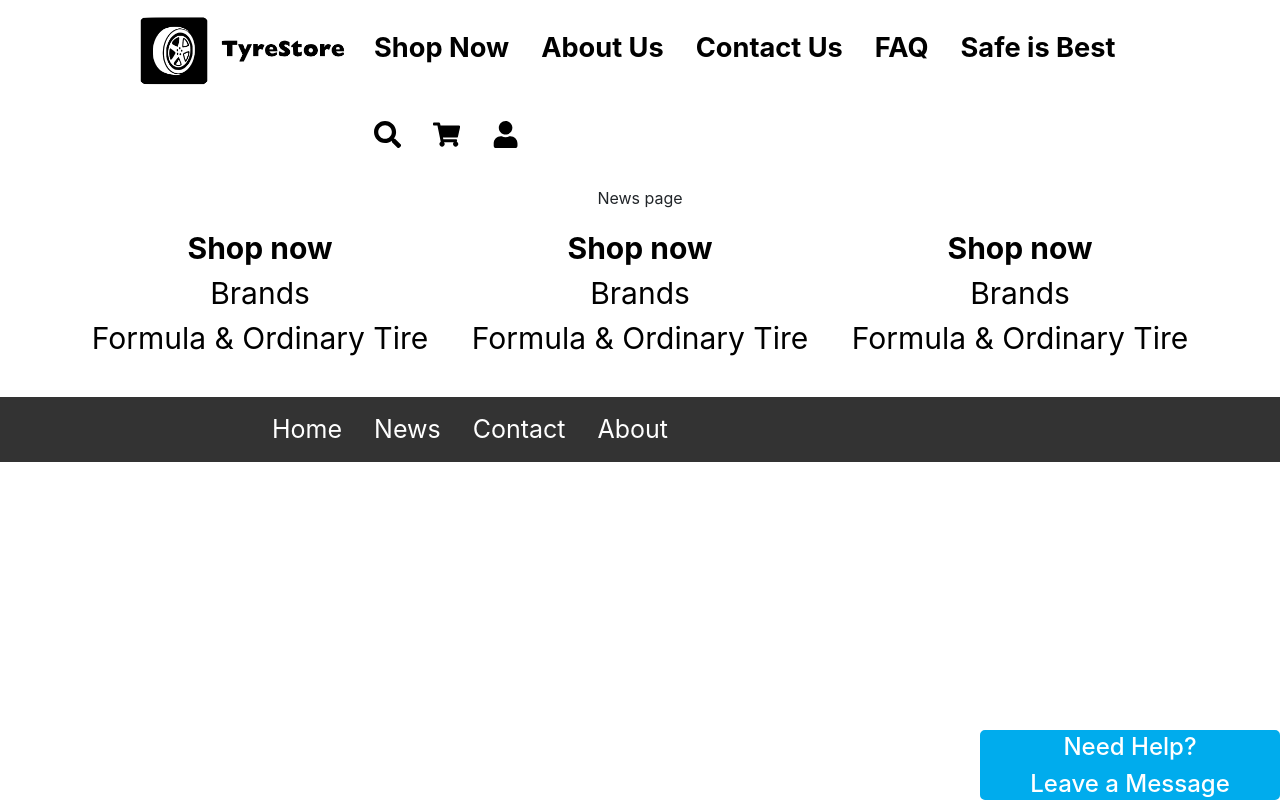
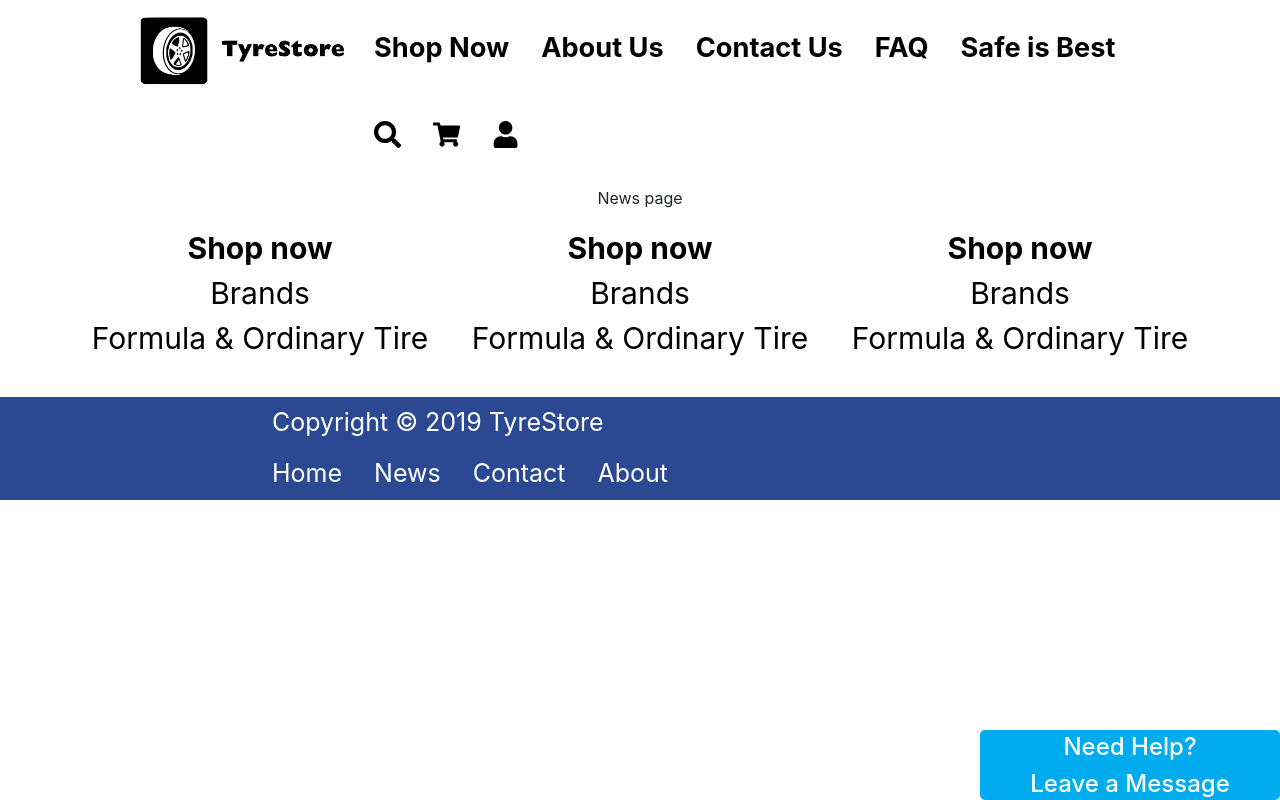
Before and after one commit to NiMaGangFour/mumstore, a React (Create React App) app: page /news in a window 1280 px wide. Built offline with nearby package versions, Linux system fonts and the light colour scheme.

Commit message:
Footer Navi Bar Style

```diff
--- a/src/components/Footer/FooterNaviBar.js
+++ b/src/components/Footer/FooterNaviBar.js
@@ -4,6 +4,11 @@ class FooterNaviBar extends Component {
   render() {
     return (
       <div className="footer-navi-bar">
+        <ul className="footer-navi-bar-ul">
+          <li>
+            <a href="#home">Copyright © 2019 TyreStore</a>
+          </li>
+        </ul>
         <ul className="footer-navi-bar-ul">
           <li>
             <a href="#home">Home</a>
--- a/src/components/css/components.css
+++ b/src/components/css/components.css
@@ -501,13 +501,15 @@ footer p {
 }
 
 .footer-navi-bar {
-  background-color: #333;
+  background-color: #2b4992;
 }
 
 .footer-navi-bar-ul {
   width: 60%;
   margin-left: 20%;
   margin-right: 20%;
+  margin-top: 0px;
+  margin-bottom: 0px;
   list-style-type: none;
   padding: 0;
   overflow: hidden;
@@ -522,10 +524,11 @@ footer p {
   display: block;
   color: white;
   text-align: center;
-  padding: 14px 16px;
+  padding: 7px 16px;
   text-decoration: none;
+  cursor: pointer;
 }
 
-.footer-navi-bar-ul li a:hover:not(.active) {
-  background-color: rgba(100, 255, 100, 0.2);
+.footer-navi-bar-ul li a:hover {
+  background-color: #1d3267;
 }
```
